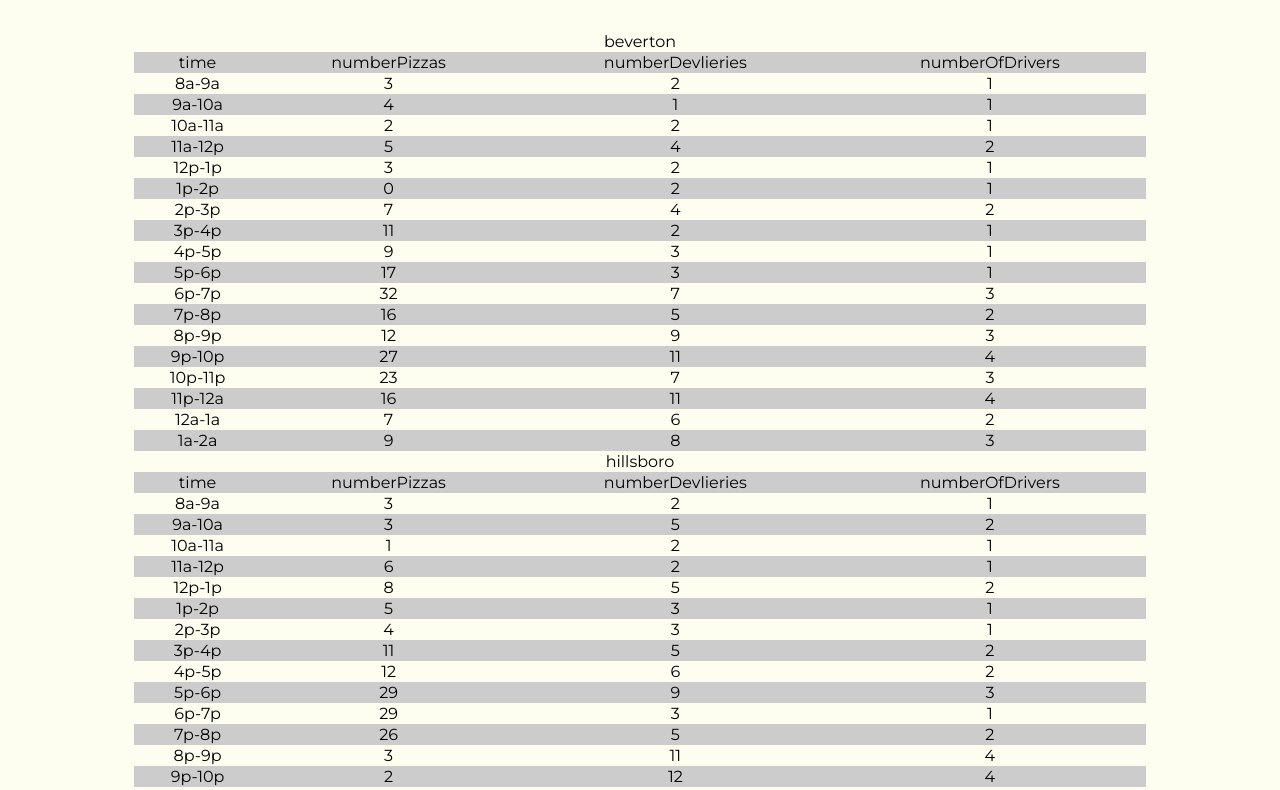
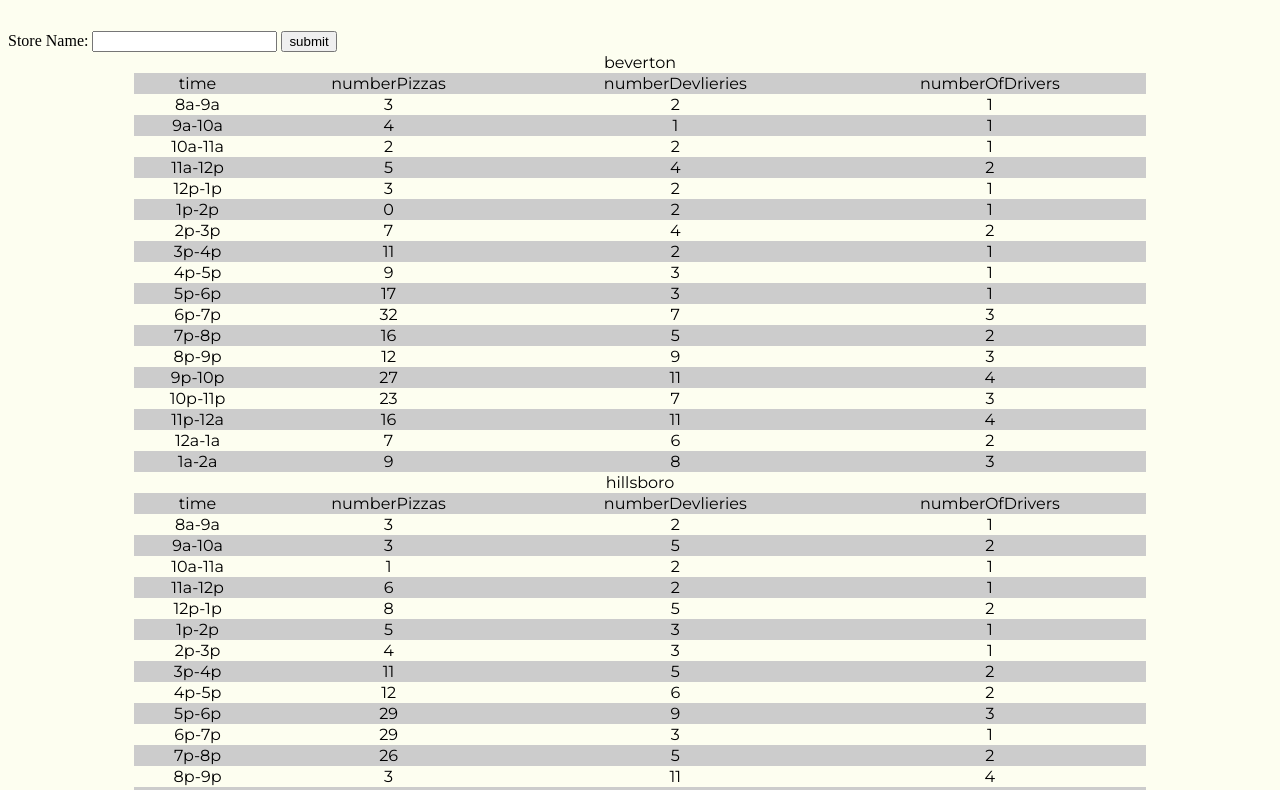
Before and after one commit to hgaskins/weekTwo, a website: page pizza/sales-data.html in a window 1280 px wide. Shown: the part 254-1044 px from the top of the page. Drawn offline with Linux system fonts and the light colour scheme.

Commit message:
Added form

```diff
--- a/pizza/sales-data.html
+++ b/pizza/sales-data.html
@@ -16,7 +16,11 @@
     <!-- <p id="test">test input</p>
     <p id="testTwo">test two input</p> -->
     <!-- <div id="diva"></div> -->
-
+    <div id="formCol1">
+        <label for="storeName">Store Name:</label>
+        <input id="storeName" class="input">
+        <input id="submitButton" type="button" class="button" value="submit">
+    </div>
     <script src="js/app.js"></script>
     <script src="js/compute.js"></script>
   </body>
```
